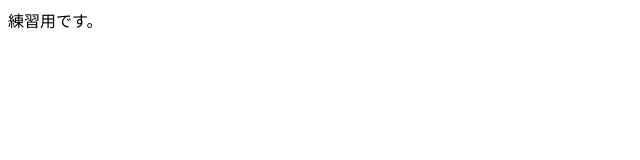
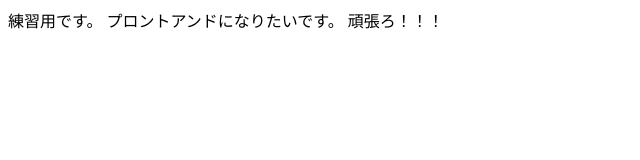
Before and after one commit to emfkdlvnem/prectice_git, a plain HTML site: page docs/index.html in a window 1280 px wide. Shown: the whole page, without its empty margins (0-640 px from the left). Drawn offline with Linux system fonts and the light colour scheme.

Commit message:
둘째줄저장

```diff
--- a/docs/index.html
+++ b/docs/index.html
@@ -7,7 +7,8 @@
     <title>Document</title>
 </head>
 <body>
-
     練習用です。
+    プロントアンドになりたいです。
+    頑張ろ！！！
 </body>
 </html>
```
